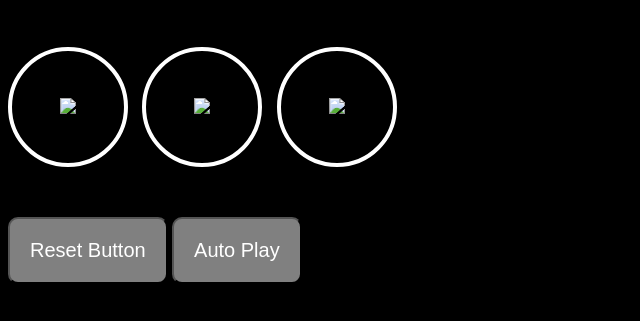
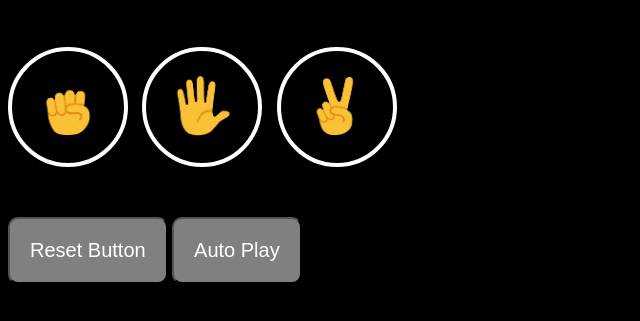
Before and after one commit to TatiYoucef/Main_Section, a plain HTML site: page Testing_Game.html in a window 1280 px wide. Shown: the part 111-432 px from the top of the page, without its empty margins (0-640 px from the left). Drawn offline with Linux system fonts and the light colour scheme.

Commit message:
Update Testing_Game.html
added new folder png in Images , small changes

```diff
--- a/Testing_Game.html
+++ b/Testing_Game.html
@@ -13,11 +13,11 @@
       Rock Paper Scissors
     </p>
 
-    <button class="move_button rock"><img src="Images/rock-emoji.png"></button>
+    <button class="move_button rock"><img src="Images/png/rock-emoji.png"></button>
 
-    <button  class="move_button paper"><img src="Images/paper-emoji.png"></button>
+    <button  class="move_button paper"><img src="Images/png/paper-emoji.png"></button>
 
-    <button class="move_button scissors"><img src="Images/scissors-emoji.png"></button>
+    <button class="move_button scissors"><img src="Images/png/scissors-emoji.png"></button>
 
     <p class="result"></p>
 
```
